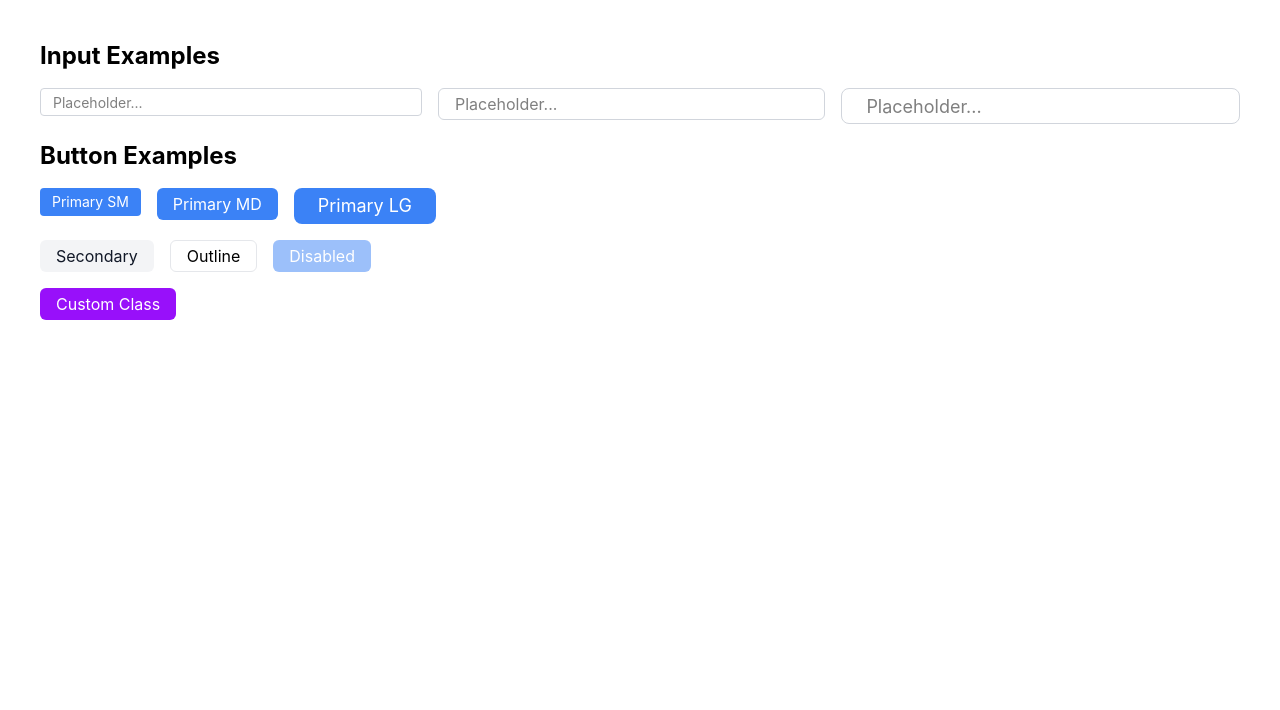
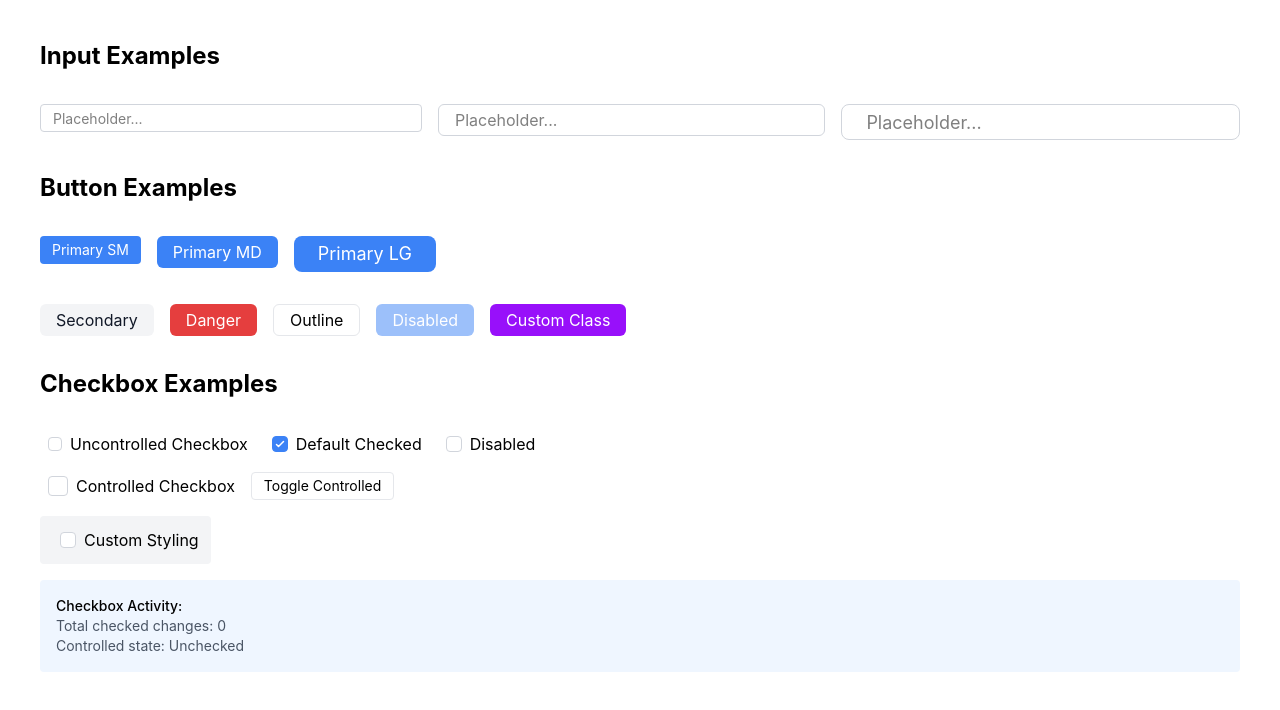
Before and after one commit to doniyorswe/ucraft-ui, a React (Vite) app: page / in a window 1280 px wide. Shown: the top 710 px of the page. Built offline with nearby package versions, Linux system fonts and the light colour scheme.

Commit message:
button danger variant and checkbox component

```diff
--- a/src/App.tsx
+++ b/src/App.tsx
@@ -1,9 +1,18 @@
+import { useState } from 'react';
 import { Button } from './components/Button';
 import { Input } from './components/Input';
+import { Checkbox } from './components/Checkbox';
 
 const App = () => {
+  const [controlledChecked, setControlledChecked] = useState(false);
+  const [checkedCount, setCheckedCount] = useState(0);
+
+  const handleCheckedChange = (checked: boolean) => {
+    setCheckedCount((prev) => (checked ? prev + 1 : prev - 1));
+  };
+
   return (
-    <div className='space-y-4 p-10'>
+    <div className='space-y-8 p-10'>
       <h1 className='text-2xl font-bold'>Input Examples</h1>
       <div className='flex gap-4'>
         <Input placeholder='Placeholder...' size='sm' />
@@ -16,32 +25,75 @@ const App = () => {
         <Button variant='primary' size='sm'>
           Primary SM
         </Button>
-        <Button variant='primary' size='md'>
-          Primary MD
-        </Button>
+        <Button variant='primary'>Primary MD</Button>
         <Button variant='primary' size='lg'>
           Primary LG
         </Button>
       </div>
 
       <div className='flex gap-4'>
-        <Button variant='secondary' size='md'>
-          Secondary
-        </Button>
-        <Button variant='outline' size='md'>
-          Outline
-        </Button>
-        <Button disabled size='md'>
-          Disabled
+        <Button variant='secondary'>Secondary</Button>
+        <Button variant='danger'>Danger</Button>
+        <Button variant='outline'>Outline</Button>
+        <Button disabled>Disabled</Button>
+        <Button
+          className='bg-purple-600 hover:bg-purple-700'
+          onClick={() => alert('Clicked!')}
+        >
+          Custom Class
         </Button>
       </div>
 
-      <Button
-        className='bg-purple-600 hover:bg-purple-700'
-        onClick={() => alert('Clicked!')}
-      >
-        Custom Class
-      </Button>
+      <h1 className='text-2xl font-bold'>Checkbox Examples</h1>
+
+      <div className='space-y-4'>
+        <div className='flex items-center gap-4'>
+          <Checkbox
+            label='Uncontrolled Checkbox'
+            size='sm'
+            onCheckedChange={handleCheckedChange}
+          />
+          <Checkbox
+            label='Default Checked'
+            defaultChecked={true}
+            onCheckedChange={handleCheckedChange}
+          />
+          <Checkbox label='Disabled' disabled />
+        </div>
+
+        <div className='flex items-center gap-4'>
+          <Checkbox
+            label='Controlled Checkbox'
+            checked={controlledChecked}
+            size='lg'
+            onCheckedChange={setControlledChecked}
+          />
+          <Button
+            variant='outline'
+            size='sm'
+            onClick={() => setControlledChecked(!controlledChecked)}
+          >
+            Toggle Controlled
+          </Button>
+        </div>
+
+        <div className='flex items-center gap-4'>
+          <Checkbox
+            label='Custom Styling'
+            wrapperProps={{ className: 'bg-gray-100 p-3 rounded' }}
+          />
+        </div>
+
+        <div className='mt-4 rounded bg-blue-50 p-4'>
+          <p className='text-sm font-medium'>Checkbox Activity:</p>
+          <p className='text-sm text-gray-600'>
+            Total checked changes: {checkedCount}
+          </p>
+          <p className='text-sm text-gray-600'>
+            Controlled state: {controlledChecked ? 'Checked' : 'Unchecked'}
+          </p>
+        </div>
+      </div>
     </div>
   );
 };
--- a/src/components/Button/Button.tsx
+++ b/src/components/Button/Button.tsx
@@ -1,7 +1,7 @@
 import React from 'react';
 import { twMerge } from 'tailwind-merge';
 export interface ButtonProps extends React.ButtonHTMLAttributes<HTMLButtonElement> {
-  variant?: 'primary' | 'secondary' | 'outline';
+  variant?: 'primary' | 'secondary' | 'outline' | 'danger';
   size?: 'sm' | 'md' | 'lg';
   loading?: boolean;
 }
@@ -25,6 +25,8 @@ const Button = React.forwardRef<HTMLButtonElement, ButtonProps>(
         'bg-secondary text-secondary-foreground hover:opacity-80 disabled:opacity-50',
       outline:
         'border border-input bg-background hover:bg-accent hover:text-accent-foreground disabled:opacity-50',
+      danger:
+        'bg-destructive text-destructive-foreground hover:opacity-90 active:opacity-80 disabled:opacity-50',
     };
 
     const sizes = {
--- /dev/null
+++ b/src/components/Checkbox/Checkbox.tsx
@@ -0,0 +1,98 @@
+import { forwardRef, useState } from 'react';
+import { twMerge } from 'tailwind-merge';
+
+export interface CheckboxProps extends Omit<
+  React.InputHTMLAttributes<HTMLInputElement>,
+  'size'
+> {
+  onCheckedChange?: (checked: boolean) => void;
+  label?: string;
+  wrapperProps?: React.LabelHTMLAttributes<HTMLLabelElement>;
+  size?: 'sm' | 'md' | 'lg';
+}
+
+export const Checkbox = forwardRef<HTMLInputElement, CheckboxProps>(
+  (
+    {
+      onCheckedChange,
+      label,
+      wrapperProps,
+      checked: controlledChecked,
+      defaultChecked = false,
+      size = 'md',
+      ...props
+    }: CheckboxProps,
+    ref
+  ) => {
+    const [internalChecked, setInternalChecked] = useState(defaultChecked);
+    const isControlled = controlledChecked !== undefined;
+    const checked = isControlled ? controlledChecked : internalChecked;
+
+    const sizes = {
+      sm: 'h-3.5 w-3.5',
+      md: 'h-4 w-4',
+      lg: 'h-5 w-5',
+    };
+
+    const handleChange = (e: React.ChangeEvent<HTMLInputElement>) => {
+      const newChecked = e.target.checked;
+
+      if (!isControlled) {
+        setInternalChecked(newChecked);
+      }
+
+      onCheckedChange?.(newChecked);
+      props.onChange?.(e);
+    };
+
+    return (
+      <label
+        {...wrapperProps}
+        className={twMerge(
+          'flex cursor-pointer items-center gap-2',
+          wrapperProps?.className
+        )}
+      >
+        <input
+          type='checkbox'
+          checked={checked}
+          onChange={handleChange}
+          className='h-0 w-0 overflow-hidden'
+          ref={ref}
+          {...props}
+        />
+        <span
+          className={twMerge(
+            'relative inline-flex items-center justify-center rounded-sm border transition-all duration-200 ease-in-out',
+            sizes[size],
+            checked
+              ? 'border-primary bg-primary'
+              : 'border-gray-300 bg-white hover:border-gray-400'
+          )}
+        >
+          <span
+            className={twMerge(
+              'absolute inset-0 flex items-center justify-center transition-all duration-200 ease-in-out',
+              checked ? 'scale-100 opacity-100' : 'scale-75 opacity-0'
+            )}
+          >
+            <svg
+              className='h-3 w-3 text-white'
+              fill='none'
+              stroke='currentColor'
+              viewBox='0 0 24 24'
+            >
+              <path
+                strokeLinecap='round'
+                strokeLinejoin='round'
+                strokeWidth={3}
+                d='M5 13l4 4L19 7'
+              />
+            </svg>
+          </span>
+        </span>
+        {label && <span className='select-none'>{label}</span>}
+      </label>
+    );
+  }
+);
--- /dev/null
+++ b/src/components/Checkbox/index.ts
@@ -0,0 +1 @@
+export * from './Checkbox';
--- a/src/index.css
+++ b/src/index.css
@@ -10,6 +10,8 @@
   --color-input: var(--color-input);
   --color-ring: var(--color-ring);
   --color-background: var(--color-background);
+  --color-destructive: var(--color-destructive);
+  --color-destructive-foreground: var(--color-destructive-foreground);
 }
 
 :root {
@@ -22,4 +24,6 @@
   --color-input: #e5e7eb;
   --color-ring: #3b82f6;
   --color-background: #ffffff;
+  --color-destructive: #e53e3e;
+  --color-destructive-foreground: #ffffff;
 }
--- a/src/index.ts
+++ b/src/index.ts
@@ -1,2 +1,3 @@
 export * from './components/Button';
 export * from './components/Input';
+export * from './components/Checkbox';
```
